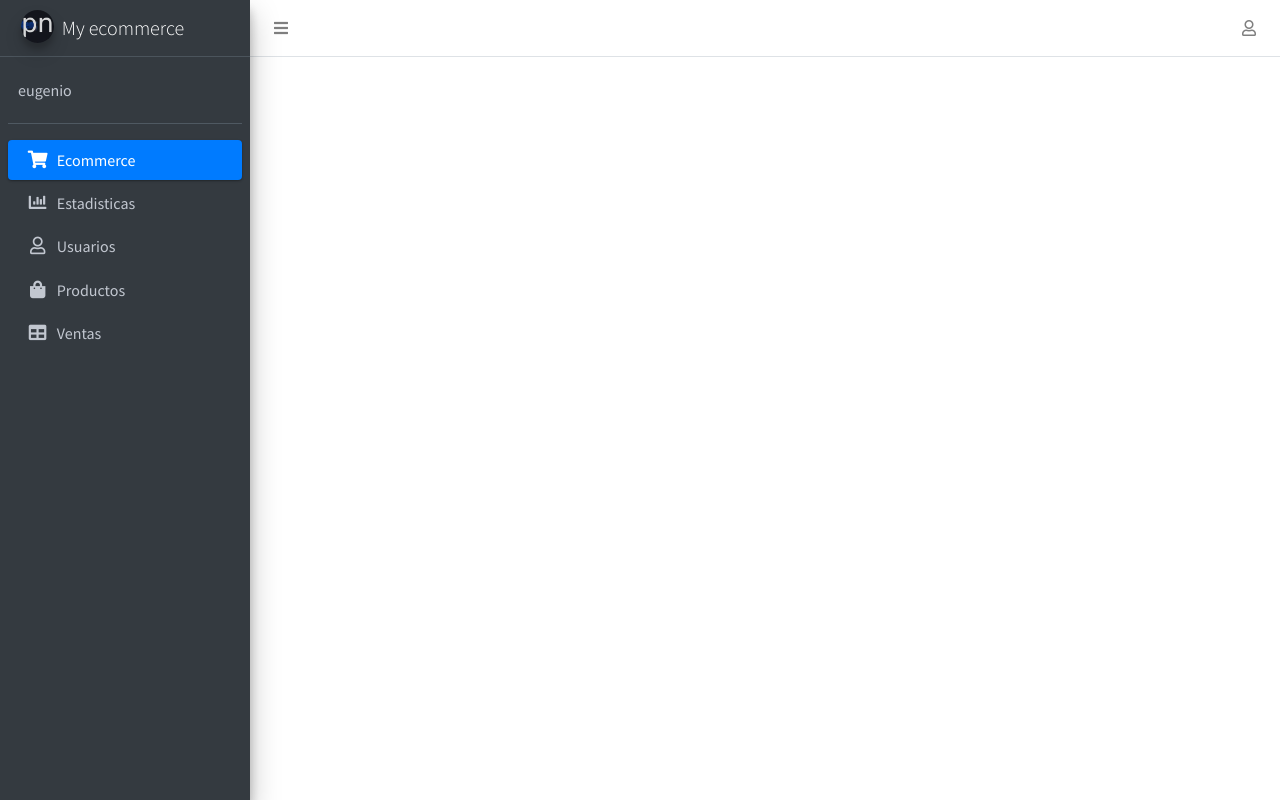
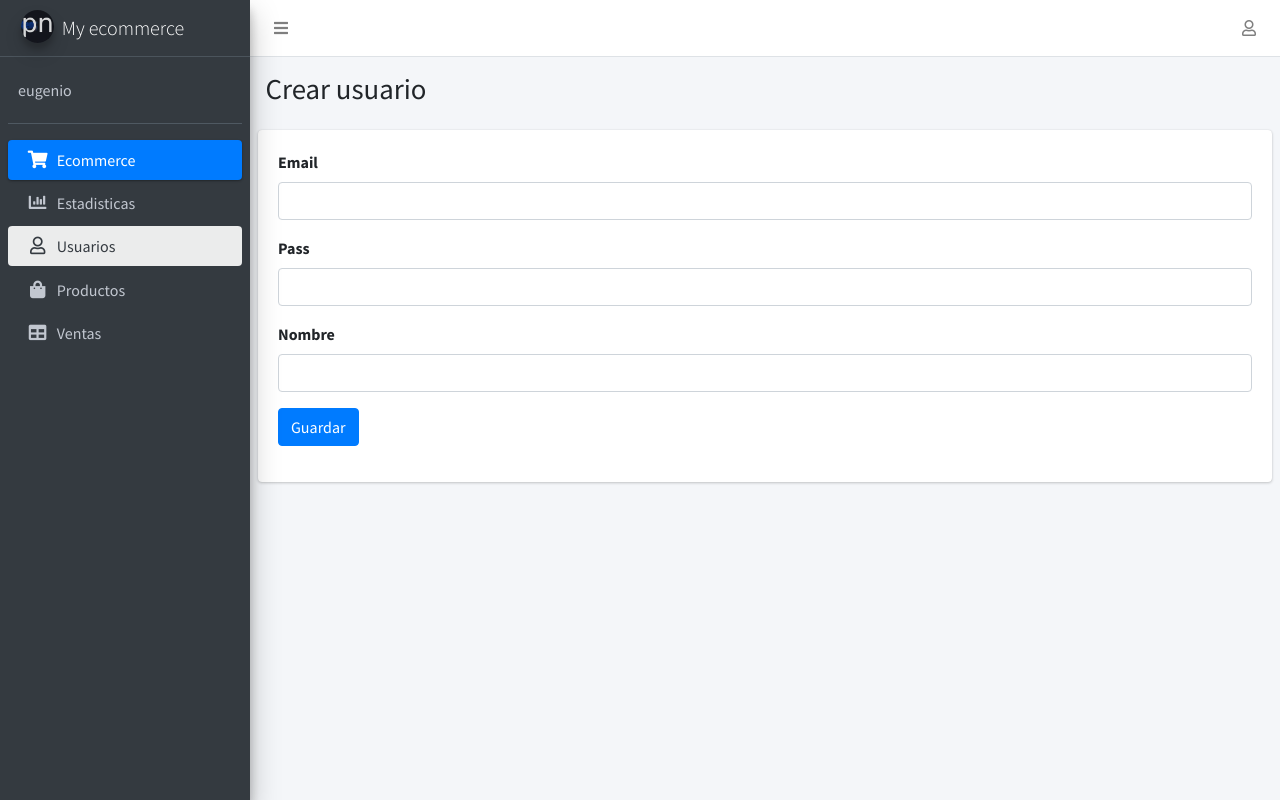
Before and after one commit to programadornovato/ecommerce, a PHP site: page /panel.php?modulo=crearUsuario in a window 1280 px wide. Run offline with PHP 8.4, Linux system fonts and the light colour scheme; a user stored in the database is signed in; some libraries are stand-ins or nearby versions.

Commit message:
Ecommerce con PHP🐘 y MySql🐬 [07.- Administrador de usuarios (crear usuario)🧔]
Video:
https://youtu.be/wqjcToS5OoQ

```diff
--- /dev/null
+++ b/admin/crearUsuario.php
@@ -0,0 +1,74 @@
+<?php
+if (isset($_REQUEST['guardar'])) {
+    include_once "db_ecommerce.php";
+    $con = mysqli_connect($host, $user, $pass, $db);
+
+    $email = mysqli_real_escape_string($con, $_REQUEST['email'] ?? '');
+    $pass = md5(mysqli_real_escape_string($con, $_REQUEST['pass'] ?? ''));
+    $nombre = mysqli_real_escape_string($con, $_REQUEST['nombre'] ?? '');
+
+    $query = "INSERT INTO usuarios
+        (email       ,pass       ,nombre) VALUES
+        ('" . $email . "','" . $pass . "','" . $nombre . "');
+        ";
+    $res = mysqli_query($con, $query);
+    if ($res) {
+        echo '<meta http-equiv="refresh" content="0; url=panel.php?modulo=usuarios&mensaje=Usuario creado exitosamente" />  ';
+    } else {
+?>
+        <div class="alert alert-danger" role="alert">
+            Error al crear usuario <?php echo mysqli_error($con); ?>
+        </div>
+<?php
+    }
+}
+?>
+<!-- Content Wrapper. Contains page content -->
+<div class="content-wrapper">
+    <!-- Content Header (Page header) -->
+    <section class="content-header">
+        <div class="container-fluid">
+            <div class="row mb-2">
+                <div class="col-sm-6">
+                    <h1>Crear usuario</h1>
+                </div>
+            </div>
+        </div><!-- /.container-fluid -->
+    </section>
+
+    <!-- Main content -->
+    <section class="content">
+        <div class="row">
+            <div class="col-12">
+                <div class="card">
+                    <!-- /.card-header -->
+                    <div class="card-body">
+                        <form action="panel.php?modulo=crearUsuario" method="post">
+                            <div class="form-group">
+                                <label>Email</label>
+                                <input type="email" name="email" class="form-control">
+                            </div>
+                            <div class="form-group">
+                                <label>Pass</label>
+                                <input type="password" name="pass" class="form-control">
+                            </div>
+                            <div class="form-group">
+                                <label>Nombre</label>
+                                <input type="text" name="nombre" class="form-control">
+                            </div>
+                            <div class="form-group">
+                                <button type="submit" class="btn btn-primary" name="guardar">Guardar</button>
+                            </div>
+                        </form>
+                    </div>
+                    <!-- /.card-body -->
+                </div>
+                <!-- /.card -->
+
+            </div>
+            <!-- /.col -->
+        </div>
+        <!-- /.row -->
+    </section>
+    <!-- /.content -->
+</div>
--- a/admin/panel.php
+++ b/admin/panel.php
@@ -101,7 +101,7 @@
                   </a>
                 </li>
                 <li class="nav-item">
-                  <a href="panel.php?modulo=usuarios" class="nav-link <?php echo ($modulo=="usuarios" )?" active ":" "; ?>">
+                  <a href="panel.php?modulo=usuarios" class="nav-link <?php echo ($modulo=="usuarios" || $modulo=="crearUsuario" )?" active ":" "; ?>">
                     <i class="far fa-user nav-icon"></i>
                     <p>Usuarios</p>
                   </a>
@@ -125,6 +125,17 @@
       <!-- /.sidebar -->
     </aside>
     <?php
+    if(isset($_REQUEST['mensaje'])){
+    ?>
+    <div class="alert alert-primary alert-dismissible fade show float-right" role="alert">
+      <button type="button" class="close" data-dismiss="alert" aria-label="Close">
+        <span aria-hidden="true">&times;</span>
+        <span class="sr-only">Close</span>
+      </button>
+      <?php echo $_REQUEST['mensaje'] ?>
+    </div>
+    <?php
+    }
       if($modulo=="estadisticas" || $modulo==""){
         include_once "estadisticas.php";
       }
@@ -136,6 +147,9 @@
       }
       if($modulo=="ventas"){
         include_once "ventas.php";
+      }
+      if($modulo=="crearUsuario"){
+        include_once "crearUsuario.php";
       }
     ?>
   </div>
--- a/admin/usuarios.php
+++ b/admin/usuarios.php
@@ -24,7 +24,7 @@
                                       <th>Nombre</th>
                                       <th>Email</th>
                                       <th>Acciones
-                                          <a href="crearUsuario.php"><i class="fa fa-plus" aria-hidden="true"></i></a>
+                                          <a href="panel.php?modulo=crearUsuario"><i class="fa fa-plus" aria-hidden="true"></i></a>
                                       </th>
                                   </tr>
                               </thead>
```
